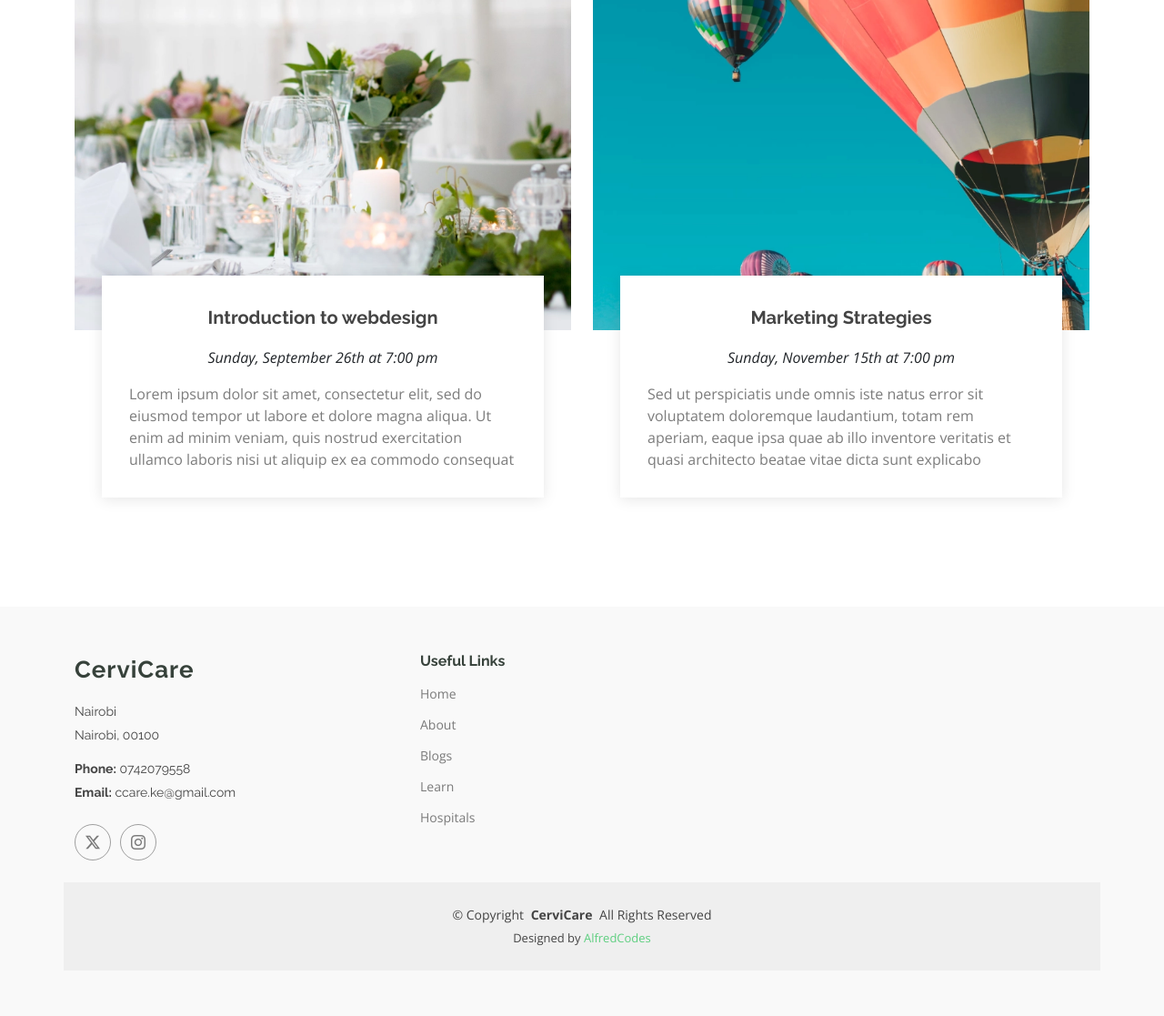
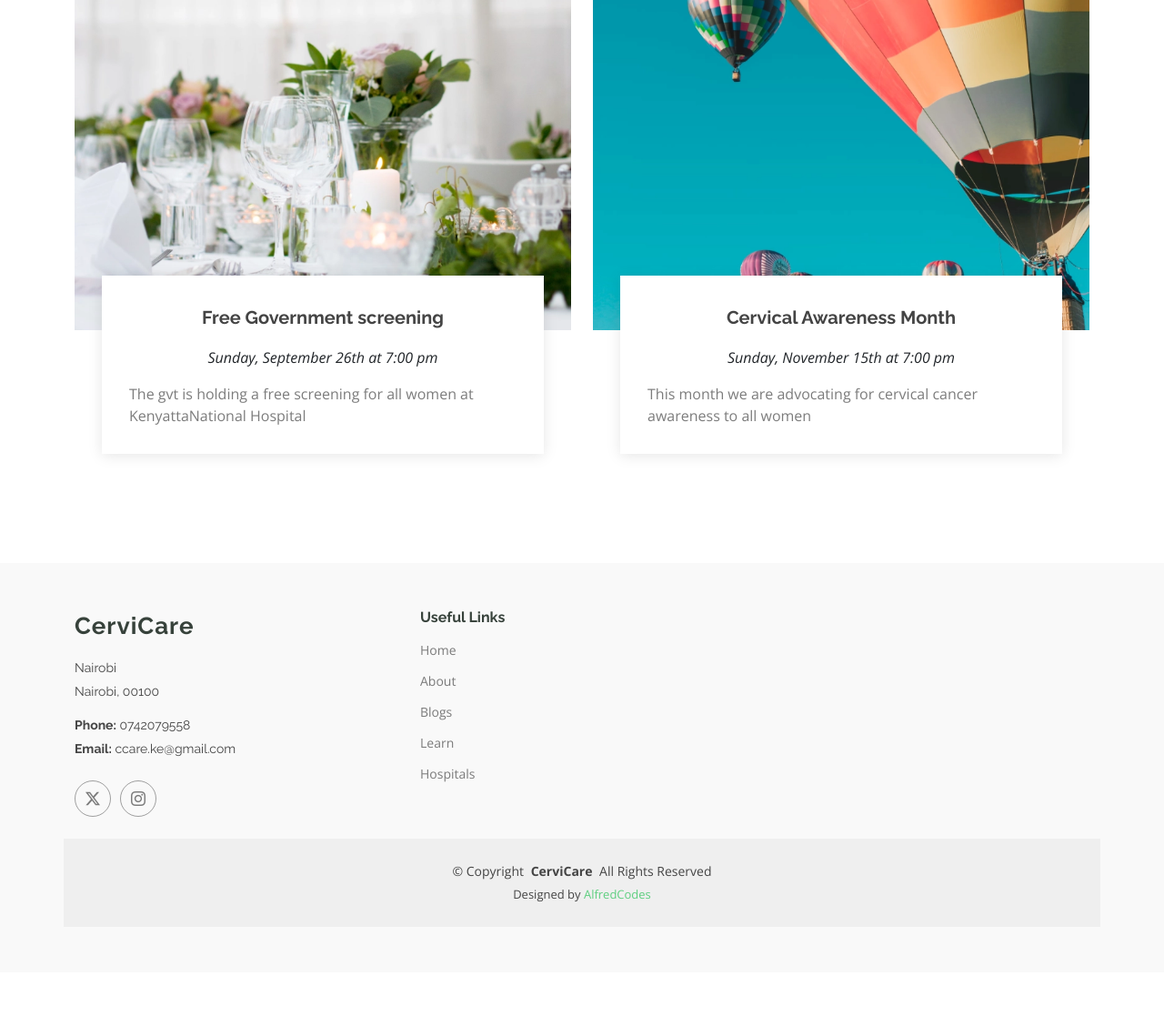
Before and after one commit to Alfred-021/CerviCare, a Django app: page /blog/ in a window 1280 px wide. Shown: the part 528-1645 px from the top of the page at 91% size. After the commit the page ends 1547 px from the top, so only its background shows below. Run offline with Django 5.2, Linux system fonts and the light colour scheme; some libraries are stand-ins or nearby versions.

Commit message:
blog page update

```diff
--- a/myapp/templates/blog.html
+++ b/myapp/templates/blog.html
@@ -119,9 +119,9 @@
                 <img src="assets/img/event/event-item-1.webp" alt="...">
               </div>
               <div class="card-body">
-                <h5 class="card-title"><a href="">Introduction to webdesign</a></h5>
+                <h5 class="card-title"><a href="">Free Government screening</a></h5>
                 <p class="fst-italic text-center">Sunday, September 26th at 7:00 pm</p>
-                <p class="card-text">Lorem ipsum dolor sit amet, consectetur elit, sed do eiusmod tempor ut labore et dolore magna aliqua. Ut enim ad minim veniam, quis nostrud exercitation ullamco laboris nisi ut aliquip ex ea commodo consequat</p>
+                <p class="card-text">The gvt is holding a free screening for all women at KenyattaNational Hospital</p>
               </div>
             </div>
           </div>
@@ -131,9 +131,9 @@
                 <img src="assets/img/event/event-item-2.webp" alt="...">
               </div>
               <div class="card-body">
-                <h5 class="card-title"><a href="">Marketing Strategies</a></h5>
+                <h5 class="card-title"><a href="">Cervical Awareness Month</a></h5>
                 <p class="fst-italic text-center">Sunday, November 15th at 7:00 pm</p>
-                <p class="card-text">Sed ut perspiciatis unde omnis iste natus error sit voluptatem doloremque laudantium, totam rem aperiam, eaque ipsa quae ab illo inventore veritatis et quasi architecto beatae vitae dicta sunt explicabo</p>
+                <p class="card-text">This month we are advocating for cervical cancer awareness to all women </p>
               </div>
             </div>
 
```
